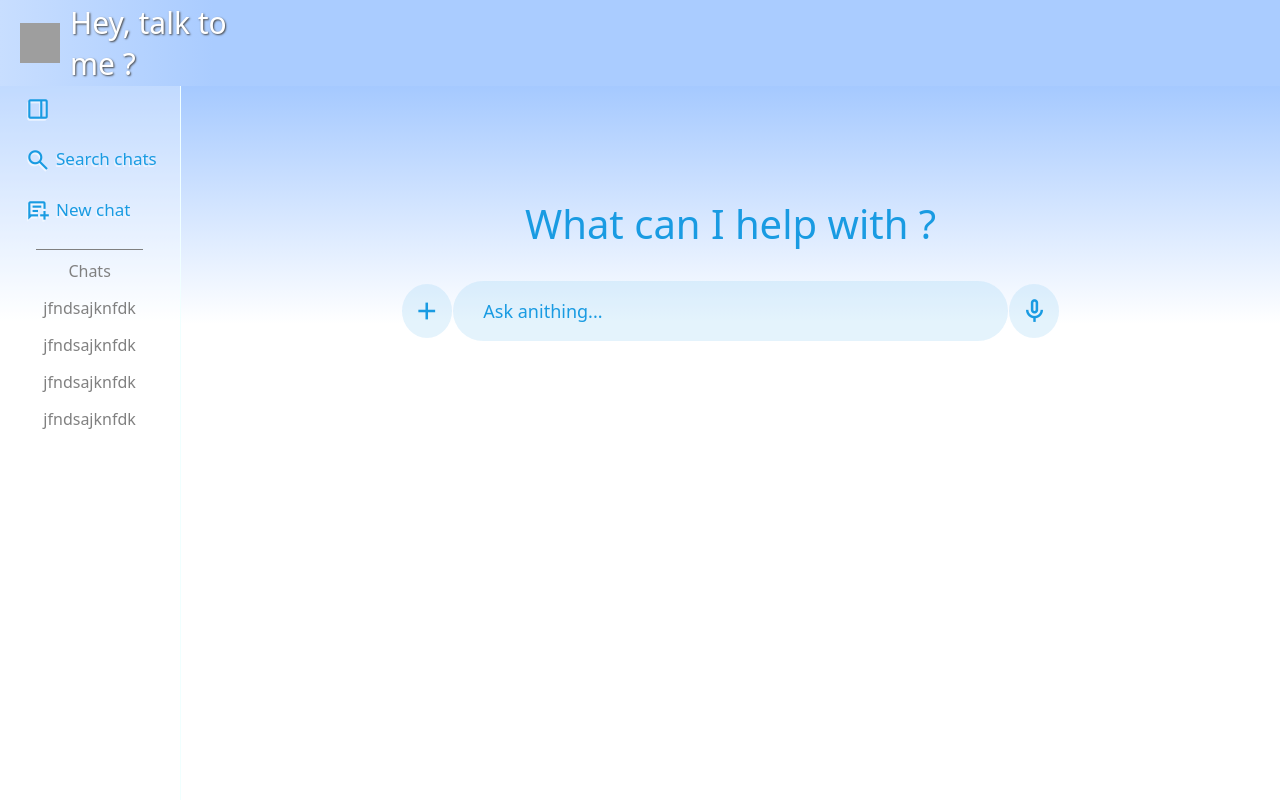
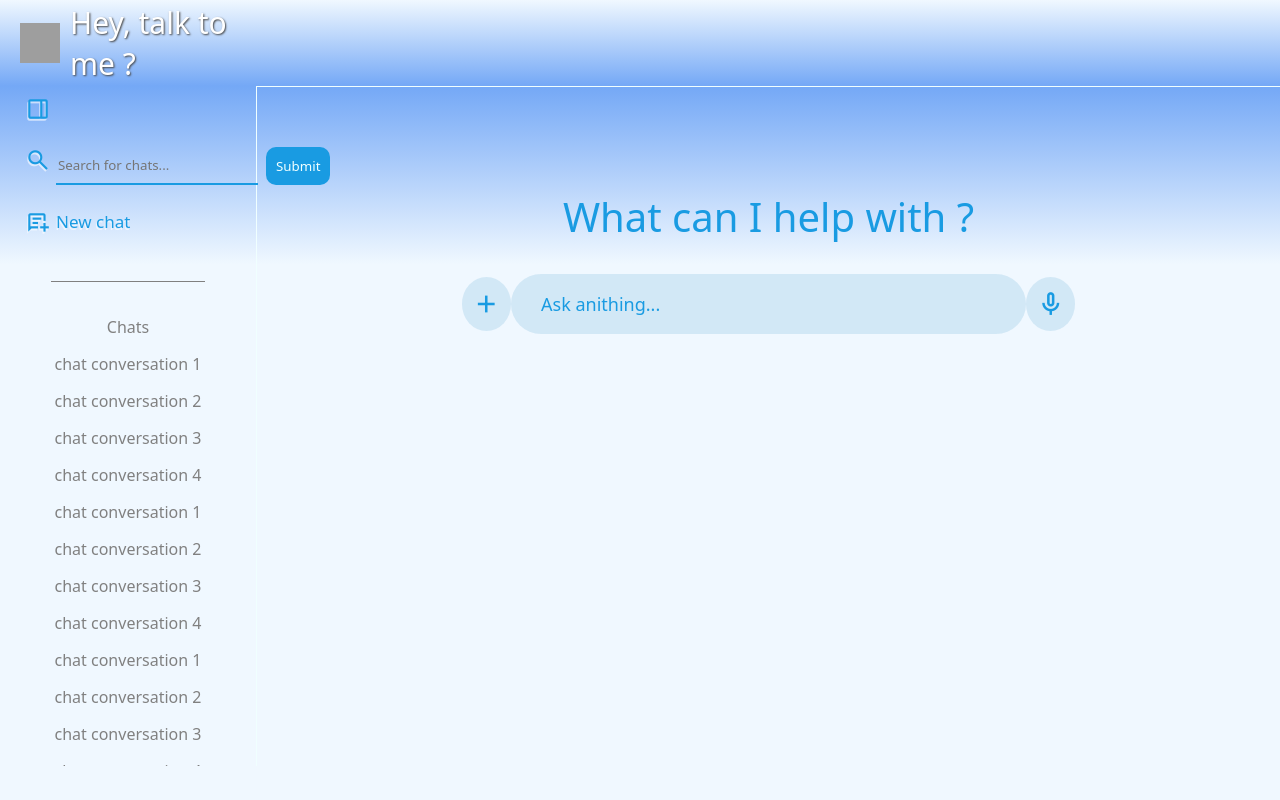
Before and after one commit to Viniciusrodd/TalkToMe, a React (Vite) app in the folder frontend/: page /talkToMe in a window 1280 px wide. Both pictures are taken after a click on the item "dock_to_right". Built offline with nearby package versions, Linux system fonts and the light colour scheme; grey boxes are pictures that could not be loaded.

Commit message:
frontend - sidebar scroll / search function + styles changes

```diff
--- a/frontend/src/components/NavBar/NavBar.module.css
+++ b/frontend/src/components/NavBar/NavBar.module.css
@@ -7,7 +7,7 @@
     justify-content: flex-start;
     height: 12vh;
     width: 100%;
-    background-image: linear-gradient(to right, #C8DEFF, #AACCFF, #AACCFF, #AACCFF, #AACCFF, #AACCFF, #AACCFF);
+    background-image: linear-gradient(to top, #74a8f6, aliceblue);
 
     & h1{
         font-size: 30px;
--- a/frontend/src/components/SideBar/SideBar.module.css
+++ b/frontend/src/components/SideBar/SideBar.module.css
@@ -1,41 +1,95 @@
 @charset "UTF-8";
 
 
+/* scroll bar config */
+
+.scrollbar_div{
+    overflow: scroll;
+    overflow-x: hidden;
+    display: flex;
+    flex-direction: column;
+    align-items: center;
+    justify-content: flex-start;
+    width: 100%;
+    padding: 5px 0px 5px 0px;
+}
+
+/* Chrome, Edge and Safari */
+.scrollbar_div::-webkit-scrollbar {
+  height: 9px;
+  width: 9px;
+}
+.scrollbar_div::-webkit-scrollbar-track {
+  border-radius: 5px;
+  background-color: #EBEBEB;
+}
+.scrollbar_div::-webkit-scrollbar-track:hover {
+  background-color: #EBEBEB;
+}
+.scrollbar_div::-webkit-scrollbar-track:active {
+  background-color: #EBEBEB;
+}
+.scrollbar_div::-webkit-scrollbar-thumb {
+  border-radius: 5px;
+  background-color: #0D80E2;
+}
+.scrollbar_div::-webkit-scrollbar-thumb:hover {
+  background-color: #024EE2;
+}
+.scrollbar_div::-webkit-scrollbar-thumb:active {
+  background-color: #0D80E2;
+}
+
+
+/* page */
 .sidebar_container{
     display: flex;
     flex-direction: column;
     align-items: center;
     justify-content: flex-start;
-    height: 100%;
-    padding-right: 1px;
-    background-color: rgba(255, 255, 255, 0.311);
+    height: 85vh;
     border-right: 1px solid;
+    transition: all ease-in-out 0.5s;
 
     & hr{
         border: none;
         height: 1px;
         width: 60%;
         background-color: grey;
-        margin: 10px 10px;
-        transition: all ease-in-out 0.3s;
+        margin: 30px 10px;
+        transition: all ease-in-out 0.5s;
     }
 
     & p{
+        font-size: 16px;
         font-weight: 400;
         color: grey;
-        margin-bottom: 15px;
-        transition: all ease-in-out 0.3s;
+        margin-top: 15px;
+        cursor: pointer;
+        transition: all ease-in-out 0.5s;
+    }
+    & p:hover{
+        color: black;
+        padding: 5px;
+        border-radius: 10px;
+        background-color: aliceblue;
+        transform: scale(1.05);
+    }
+
+    & .chat_p{
+        margin: 0;
     }
 
     & .open_sidebar{
         margin-top: 0px;
         padding: 0px;
         list-style-type: none;
-        width: 14vw;
+        width: 20vw;
         transition: all ease-in-out 0.05s;
 
         & span{
             margin-right: 5px;
+            transition: all ease-in-out 0.5s;
         }
     }
 
@@ -48,7 +102,7 @@
         padding: 0px;
         list-style-type: none;
         width: 5vw;
-        transition: all ease-in-out 0.1s;
+        transition: all ease-in-out 0.5s;
 
         & li{
             display: flex;
@@ -60,11 +114,33 @@
             font-weight: 500;
             color: #199BE2;
             text-shadow: -1px 2px 0px rgba(255, 255, 255, 0.6);
-            transition: all ease-in-out 0.3s;
+            transition: all ease-in-out 0.5s;
+
+            & input{
+                border: none;
+                background-color: transparent;
+                border-bottom: 2px solid #199BE2;
+                font-weight: 500;
+                color: black;
+                transition: all ease-in-out 0.5s;
+            }
+
+            & button{
+                margin-left: 8px;
+                border: none;
+                border-radius: 10px;
+                padding: 10px;
+                font-weight: 500;
+                cursor: pointer;
+                background-color: #199BE2;
+                transition: all 0.5s;
+            }
+            & button:hover{
+                background-color: #1389c8;
+            }
         }
         & li:hover{
-            background-color: rgba(255, 255, 255, 0.445);
-            transform: scale(1.06);
+            transform: scale(1.02);
         }
     }
 
@@ -72,6 +148,6 @@
         font-size: 26px;
         color: #199BE2;
         text-shadow: -1px 2px 0px rgba(255, 255, 255, 0.6);
-        transition: all ease-in-out 0.3s;
+        transition: all ease-in-out 0.5s;
     }
 }
--- a/frontend/src/components/SideBar/SideBar.tsx
+++ b/frontend/src/components/SideBar/SideBar.tsx
@@ -10,10 +10,21 @@ import { useState } from 'react';
 const SideBar = () => {
     // states
     const [ isOpen, setIsOpen ] = useState<boolean>(false);
+    const [ isSearching, setIsSearching ] = useState<boolean>(false);
 
 
     // functions
+
+
+    // side open
     const side_open = () =>{
+        setIsOpen(!isOpen);
+        setIsSearching(!isSearching);
+    };
+
+    // search chat
+    const search_chat = () =>{
+        setIsSearching(!isSearching);
         setIsOpen(!isOpen);
     };
 
@@ -30,10 +41,22 @@ const SideBar = () => {
                         <li onClick={ side_open }>
                             <span className="material-symbols-outlined">dock_to_left</span>
                         </li>
+                        {
+                            isSearching ? (
                                 <li>
+                                    <span className="material-symbols-outlined">search</span>
+                                    <input type="text" name="" placeholder='Search for chats...' />
+                                    <button type='submit'>
+                                        Submit
+                                    </button>
+                                </li>
+                            ) : (
+                                <li onClick={ search_chat }>
                                     <span className="material-symbols-outlined">search</span>
                                     Search chats
                                 </li>
+                            )
+                        }
                         <li>
                             <span className="material-symbols-outlined">chat_add_on</span>
                             New chat
@@ -41,21 +64,52 @@ const SideBar = () => {
                     </ul>
 
                     <hr />
-                    <p>Chats</p>
+                    <div className={ styles.scrollbar_div }>
+                        <p className={ styles.chat_p }>Chats</p>
 
-                    <p>jfndsajknfdk</p>
-                    <p>jfndsajknfdk</p>
-                    <p>jfndsajknfdk</p>
-                    <p>jfndsajknfdk</p>
+                        <p>chat conversation 1</p>
+                        <p>chat conversation 2</p>
+                        <p>chat conversation 3</p>
+                        <p>chat conversation 4</p>
+                        <p>chat conversation 1</p>
+                        <p>chat conversation 2</p>
+                        <p>chat conversation 3</p>
+                        <p>chat conversation 4</p>
+                        <p>chat conversation 1</p>
+                        <p>chat conversation 2</p>
+                        <p>chat conversation 3</p>
+                        <p>chat conversation 4</p>
+                        <p>chat conversation 1</p>
+                        <p>chat conversation 2</p>
+                        <p>chat conversation 3</p>
+                        <p>chat conversation 4</p>
+                        <p>chat conversation 1</p>
+                        <p>chat conversation 2</p>
+                        <p>chat conversation 3</p>
+                        <p>chat conversation 4</p>
+                        <p>chat conversation 1</p>
+                        <p>chat conversation 2</p>
+                        <p>chat conversation 3</p>
+                        <p>chat conversation 4</p>
+                    </div>
                     </>
                 ) : (
                     <ul>
                         <li onClick={ side_open }>
                             <span className="material-symbols-outlined">dock_to_right</span>
                         </li>
+                        {
+                            isSearching ? (
                                 <li>
                                     <span className="material-symbols-outlined">search</span>
+                                    <input type="text" name="" placeholder='Search...' />
                                 </li>
+                            ) : (
+                                <li onClick={ search_chat }>
+                                    <span className="material-symbols-outlined">search</span>
+                                </li>
+                            )
+                        }
                         <li>
                             <span className="material-symbols-outlined">person</span>
                         </li>
--- a/frontend/src/index.css
+++ b/frontend/src/index.css
@@ -20,3 +20,7 @@ html, body{
     width: 100%;
     background-image: linear-gradient(to bottom, rgb(165, 201, 255), white, white, rgb(217, 188, 255));
 }
+
+input:focus{
+    outline: none;
+}
--- a/frontend/src/pages/Home/Homepage.module.css
+++ b/frontend/src/pages/Home/Homepage.module.css
@@ -6,7 +6,8 @@
     align-items: flex-start;
     height: 100%;
     width: 100%;
-    background-image: linear-gradient(to bottom, rgb(165, 201, 255), white, white, white);
+    background-image: linear-gradient(to bottom, rgb(116, 168, 246), aliceblue, aliceblue, aliceblue, aliceblue);
+    transition: all ease-in-out 0.5s;
 }
 
 .homepage{
@@ -16,12 +17,15 @@
     align-items: center;
     height: 95%;
     width: 100%;
+    transition: all ease-in-out 0.5s;
+    border-top: 1px solid;
 
     & h1{
         font-size: 40px;
         color: #199BE2;
         font-weight: 400;
         margin-top: 10%;
+        transition: all ease-in-out 0.5s;
     }
 }
 
@@ -31,6 +35,7 @@
     align-items: center;
     height: 15vh;
     width: 60%;
+    transition: all ease-in-out 0.5s;
 
     & .utils{
         display: flex;
@@ -39,7 +44,7 @@
         height: 45%;
         width: 50px;
         border-radius: 100%;
-        background-color: #98d2f243;
+        background-color: #7fbcdd43;
         cursor: pointer;
         transition: all ease-in-out 0.1s;
 
@@ -68,7 +73,7 @@
         font-size: 18px;
         font-weight: 500;
         color: #199BE2;
-        background-color: #98d2f243;
+        background-color: #7fbcdd43;
         transition: all ease-in-out 0.2s;
     }
     & input::placeholder{
--- a/frontend/src/utils/AuthCss/AuthStyles.css
+++ b/frontend/src/utils/AuthCss/AuthStyles.css
@@ -132,9 +132,6 @@ form{
         input::placeholder{
             color: grey;
         }
-        input:focus{
-            outline: none;
-        }
     }
 
     & button{
```
Lines whose indentation alone changed are shown as unchanged.
